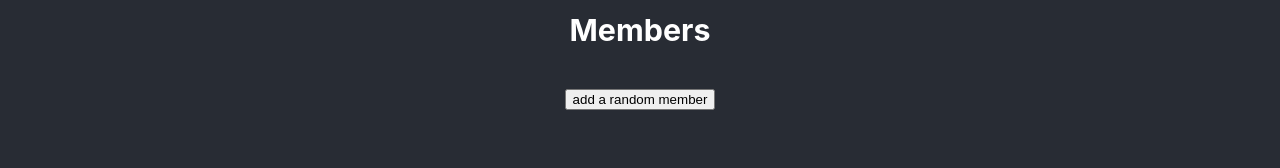
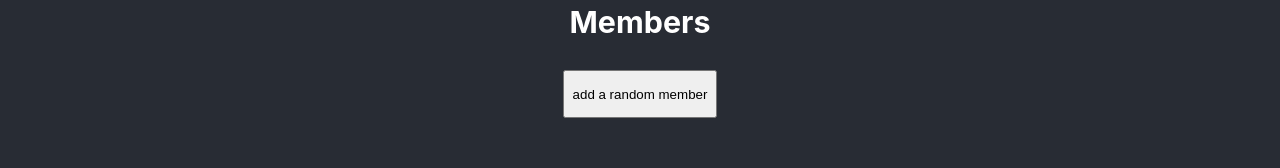
Before and after one commit to davemenninger/warband, a React (Create React App) app: page / in a window 1280 px wide. Shown: the part 611-779 px from the top of the page. Built offline with nearby package versions, Linux system fonts and the light colour scheme; what chance would draw is missing.

Commit message:
make icons BIGGER

```diff
--- a/src/App.css
+++ b/src/App.css
@@ -15,6 +15,17 @@
 
 .App-link {
   color: #61dafb;
+}
+
+button {
+  padding: 8px;
+  min-height: 48px;
+  min-width: 48px;
+}
+
+.react-icons {
+  min-height: 48px;
+  min-width: 48px;
 }
 
 .Model {
--- a/src/App.js
+++ b/src/App.js
@@ -1,17 +1,20 @@
+import { IconContext } from "react-icons";
 import "./App.css";
 import Sheet from "./Sheet.js";
 
-const {version} = require('../package.json');
+const { version } = require("../package.json");
 
 function App() {
   return (
     <div className="App">
+      <IconContext.Provider value={{ className: "react-icons" }}>
         <header className="App-header">
           <img alt="a goblin" src="monster_football/blo goblin bruiser.png" />
           <h1>Forbidden Psalm Warband Manager</h1>
           <Sheet />
         </header>
         <div>{version}</div>
+      </IconContext.Provider>
     </div>
   );
 }
--- a/src/Model.js
+++ b/src/Model.js
@@ -101,7 +101,7 @@ class Model extends React.Component {
         <WeaponsBlock model={this} />
         <EquipmentBlock model={this} />
         <button onClick={() => this.props.deleteModel(this.props.signature)}>
-          <GiExecutionerHood /> delete
+          <GiExecutionerHood /> delete {this.state.name}
         </button>
         <hr />
       </div>
```
Lines whose indentation alone changed are shown as unchanged.
